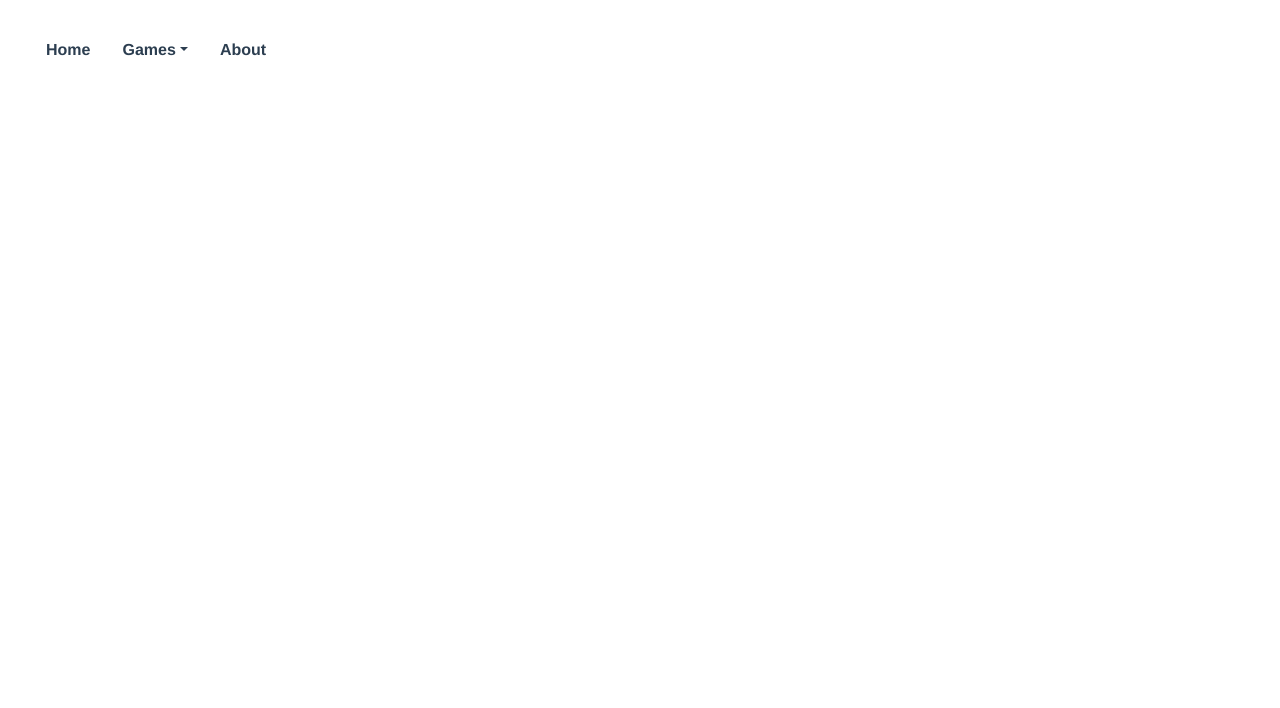
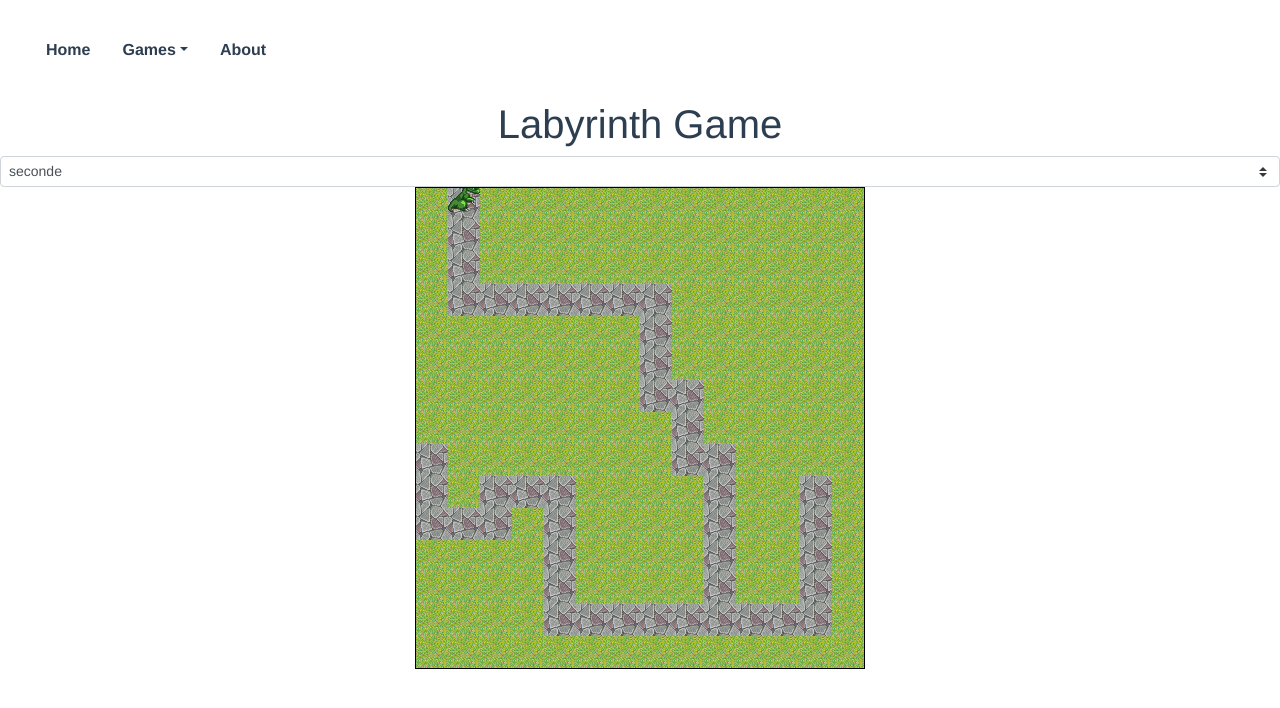
Before and after one commit to Vilsafur/html5-Games, a Vue app: page /games/labyrinth in a window 1280 px wide. Shown: the top 708 px of the page. Built offline with nearby package versions, Linux system fonts and the light colour scheme.

Commit message:
refactor: Rename Rpg to Labyrinth

```diff
--- a/src/App.vue
+++ b/src/App.vue
@@ -10,7 +10,7 @@
           right
         >
           <b-dropdown-item><router-link to="/games/bricks">Bricks</router-link></b-dropdown-item>
-          <b-dropdown-item><router-link to="/games/rpg">Rpg</router-link></b-dropdown-item>
+          <b-dropdown-item><router-link to="/games/labyrinth">Labyrinth</router-link></b-dropdown-item>
         </b-nav-item-dropdown>
         <b-nav-item><router-link to="/about">About</router-link></b-nav-item>
       </b-nav>
--- a/src/router.ts
+++ b/src/router.ts
@@ -23,8 +23,8 @@ export default new Router({
           component: () => import(/* webpackChunkName: "games" */ './views/Games/Bricks.vue'),
         },
         {
-          path: 'rpg',
-          component: () => import(/* webpackChunkName: "games" */ './views/Games/Rpg.vue'),
+          path: 'labyrinth',
+          component: () => import(/* webpackChunkName: "games" */ './views/Games/Labyrinth.vue'),
         },
       ],
     },
--- a/src/views/Games/Rpg.vue
+++ b/src/views/Games/Labyrinth.vue
@@ -1,6 +1,6 @@
 <template>
   <div class="bricks">
-    <h1>Rpg Game</h1>
+    <h1>Labyrinth Game</h1>
     <div>
       <b-form-select v-model="labSelect" :options="labyrinthe" size="sm" @change="updateMap">
       </b-form-select>
@@ -12,14 +12,13 @@
 </template>
 
 <script lang="ts">
-/// <reference types="./Rpg" />
 import { Component, Vue } from 'vue-property-decorator';
 import Scene from '../../utils/Scene';
 import { Direction } from '../../utils/Direction';
 import axios from 'axios';
 
 @Component
-export default class Rpg extends Vue {
+export default class Labyrinth extends Vue {
   private scene: Scene;
   private canvas: HTMLCanvasElement;
   private ctx: CanvasRenderingContext2D;
--- a/src/views/Games/Rpg.d.ts
+++ /dev/null
@@ -1,4 +0,0 @@
-declare interface Bricks {
-  canvas?: HTMLElement;
-  ctx?: CanvasRenderingContext2D;
-}
```
